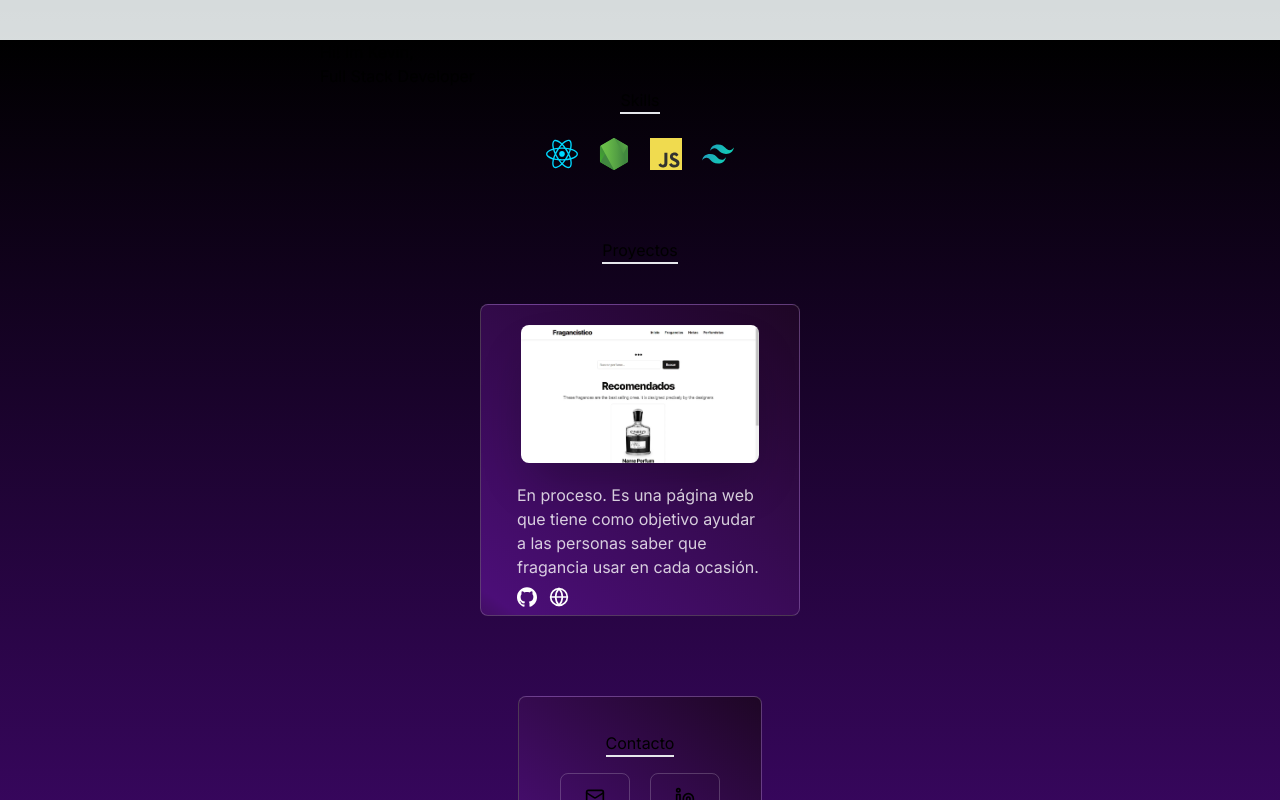
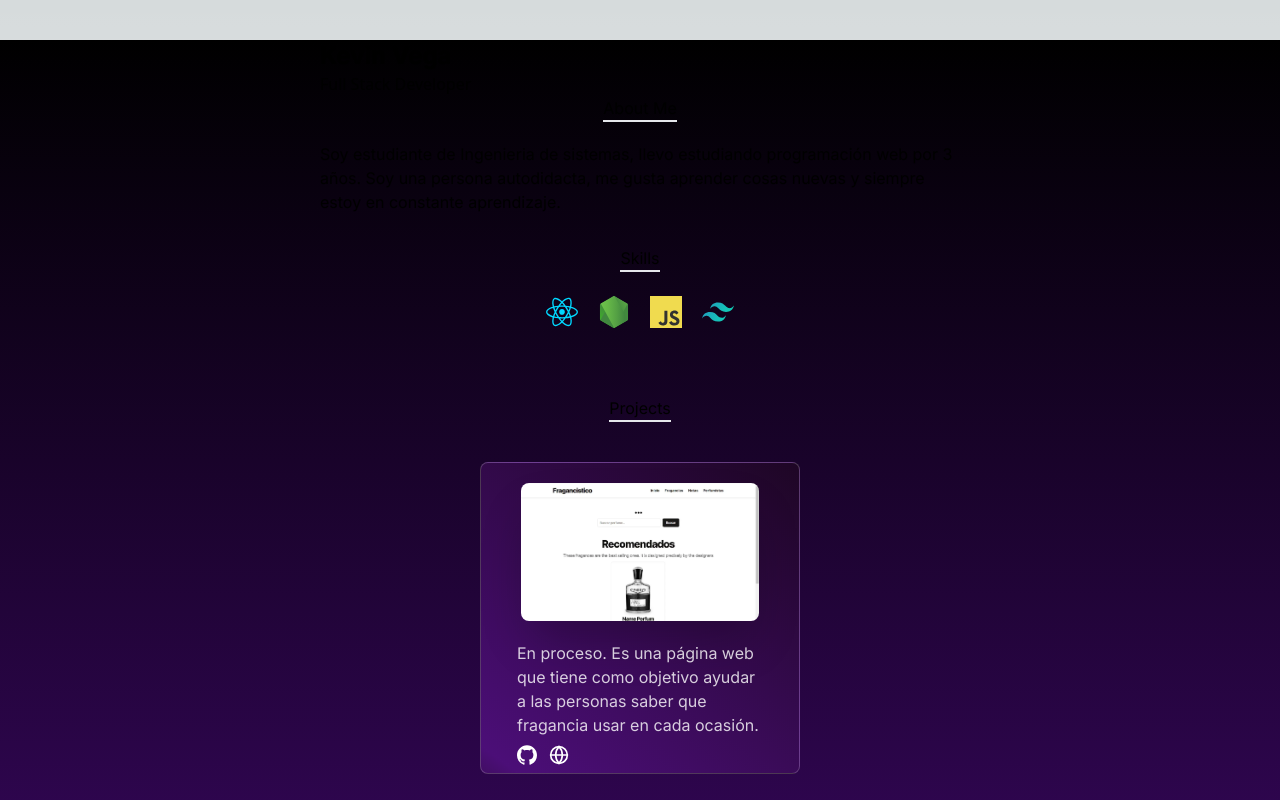
Before and after one commit to Kevinelorigi/portfolio-app, a Next.js app: page / in a window 1280 px wide. Shown: the top 800 px of the page. Built offline with nearby package versions, Linux system fonts and the light colour scheme.

Commit message:
One-Part-Of-Finish

```diff
--- a/app/layout.tsx
+++ b/app/layout.tsx
@@ -1,12 +1,12 @@
-import type { Metadata } from "next";
-import { Inter } from "next/font/google";
-import "./globals.css";
+import type { Metadata } from 'next';
+import { Inter } from 'next/font/google';
+import './globals.css';
 
-const inter = Inter({ subsets: ["latin"] });
+const inter = Inter({ subsets: ['latin'] });
 
 export const metadata: Metadata = {
-  title: "Create Next App",
-  description: "Generated by create next app",
+	title: 'Kevin Vega | Full Stack Developer',
+	description: 'Full Stack Developer',
 };
 
 export default function RootLayout({
@@ -15,7 +15,7 @@ export default function RootLayout({
 	children: React.ReactNode;
 }>) {
 	return (
-    <html lang="en">
+		<html lang='en'>
 			<body className={inter.className}>{children}</body>
 		</html>
 	);
--- a/app/page.tsx
+++ b/app/page.tsx
@@ -12,11 +12,20 @@ export default function Home() {
 			<section className='items-center justify-center bg-gradient-to-b from-black to-purple-950'>
 				<div className='m-auto mt-10 h-full w-3/6'>
 					<div>
-						<h1>
-							Hi! Im Kevin,
-							<p>Full Stack Developer</p>
+						<h1 className='text-2xl font-bold'>Kevin Vega</h1>
+						<p className='font-sans'>Full Stack Developer</p>
+					</div>
+					<section className='flex h-[150px] w-full flex-col items-center'>
+						<h1 className='inline border-b-2 text-center'>
+							About Me
 						</h1>
-					</div>
+						<div className='mt-5 flex items-center justify-center gap-5'>
+							Soy estudiante de Ingenieria de sistemas, llevo
+							estudiando programación web por 3 años. Soy una
+							persona autodidacta, me gusta aprender cosas nuevas
+							y siempre estoy en constante aprendizaje.
+						</div>
+					</section>
 					<section className='flex h-[150px] w-full flex-col items-center'>
 						<h1 className='inline border-b-2 text-center'>
 							Skills
@@ -30,7 +39,7 @@ export default function Home() {
 					</section>
 					<section className='flex h-3/4 w-full flex-col items-center sm:mb-20'>
 						<h1 className='inline border-b-2 text-center'>
-							Proyectos
+							Projects
 						</h1>
 						<div className='bg-contact mt-10 flex flex-col rounded-lg border border-white/20 sm:h-[50%] sm:w-[50%] sm:px-5'>
 							<div className='p-5'>
@@ -67,15 +76,18 @@ export default function Home() {
 
 					<section className='bg-contact mx-auto flex h-44 w-[80%] flex-col items-center justify-center rounded-lg border border-white/20 sm:w-[38%] sm:px-6'>
 						<h1 className='inline border-b-2 text-center'>
-							Contacto
+							Contact Me
 						</h1>
 						<div className='flex h-20 w-2/4 items-center justify-center gap-5 '>
-							<a href=''>
+							<a href='mailto:kevinjosevega28@gmail.com'>
 								<button className='inline-flex h-12 w-12 items-center justify-center rounded-lg border border-white/20 font-medium transition-colors hover:opacity-80 sm:w-auto sm:px-6'>
 									<Mail className='size-5 cursor-pointer' />{' '}
 								</button>
 							</a>
-							<a href='https://www.linkedin.com/in/kevin-jos%C3%A9-vega-navas-462aa1259/'>
+							<a
+								href='https://www.linkedin.com/in/kevin-vega-462aa1259/'
+								target='_blank'
+							>
 								<button className='inline-flex h-12 w-12 items-center justify-center rounded-lg border border-white/20 font-medium transition-colors hover:opacity-80 sm:w-auto sm:px-6'>
 									<Linkedin className='size-5' />
 								</button>
```
Lines whose indentation alone changed are shown as unchanged.
